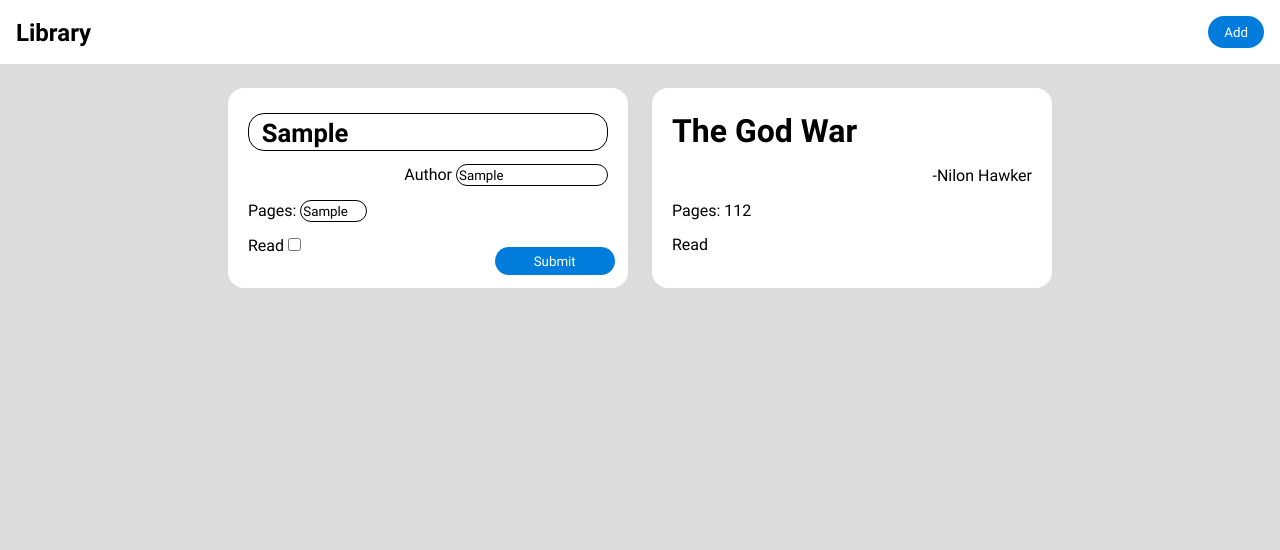
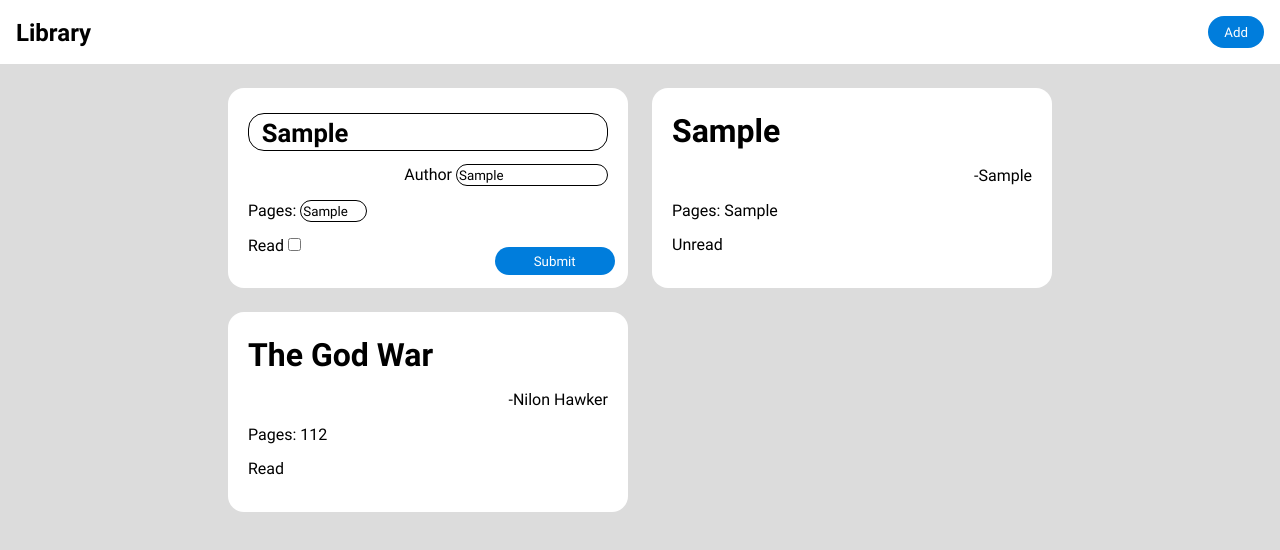
Before and after one commit to Dark-WizZ/library, a plain HTML site: page index.html in a window 1280 px wide. Both pictures are taken after typing "Sample", "Sample", "Sample" into the empty fields and a click on the button "Submit". Drawn offline with Linux system fonts and the light colour scheme.

Commit message:
Add function to add boks to the view

```diff
--- a/index.html
+++ b/index.html
@@ -28,11 +28,11 @@
           </div>
           <div class="pages">
             <label for="pages">Pages:</label>
-            <input type="text" id="pages">
+            <input type="input" id="pages">
           </div>
           <div class="isRead">
             <label for="isRead">Read</label>
-            <input type="checkbox" name="isRead" id="isRead">
+            <input type="checkbox" name="isRead" id="isRead" value="read">
           </div>
           <button class="submit">Submit</button>
         </div>
--- a/script.js
+++ b/script.js
@@ -1,12 +1,16 @@
 let library = [];
 
-const bookName = document.querySelector('.name');
-const author = document.querySelector('.author');
-const pages = document.querySelector('.pages');
-const isRead = document.querySelector('.isRead');
+const bookNameIP = document.querySelector('#bookName');
+const authorIP = document.querySelector('#author');
+const pagesIP = document.querySelector('#pages');
+const isReadIP = document.querySelector('#isRead');
+let submitIP = document.querySelector('.submit');
+const cards = document.querySelector('.cards');
 const add = document.querySelector('.add');
+const input = document.querySelector('.input');
+const card = document.querySelector('.cards');
 
-add.addEventListener('click', addBook);
+submitIP.addEventListener('click', addBook);
 
 function Book (name, author, pages, isRead){
   this.name = name;
@@ -16,10 +20,18 @@ function Book (name, author, pages, isRead){
 }
 
 function addBook(){
-  const _bookName = bookName.value;
-  const _author = author.value;
-  const _pages = pages.value;
-  const _isRead = isRead.value;
+  let _bookName = bookNameIP.value;
+  let _author = authorIP.value;
+  let _pages = pagesIP.value;
+  let _isRead = (isReadIP.checked)?'read':'';
   library.push(new Book (_bookName, _author, _pages, _isRead));
   console.table(library)
+
+  input.insertAdjacentHTML('afterend',
+            `<div class="card">
+              <div class="bookName">${_bookName}</div>
+              <div class="author">-${_author}</div>
+              <div class="pages">Pages: ${_pages}</div>
+              <div class="isRead">${(_isRead)?'Read':'Unread'}</div>
+            </div>`)
 }
--- a/style.css
+++ b/style.css
@@ -34,6 +34,7 @@ button{
   border-radius: 16px;
   color: white;
 }
+
 .cards{
   padding: 24px;
   display: grid;
@@ -44,7 +45,6 @@ button{
 .cards .card, .input{
   padding: 20px;
   border-radius: 16px;
-  width: 400px;
   height: 200px;
   background-color: var(--header-clr);
   display: grid;
```
